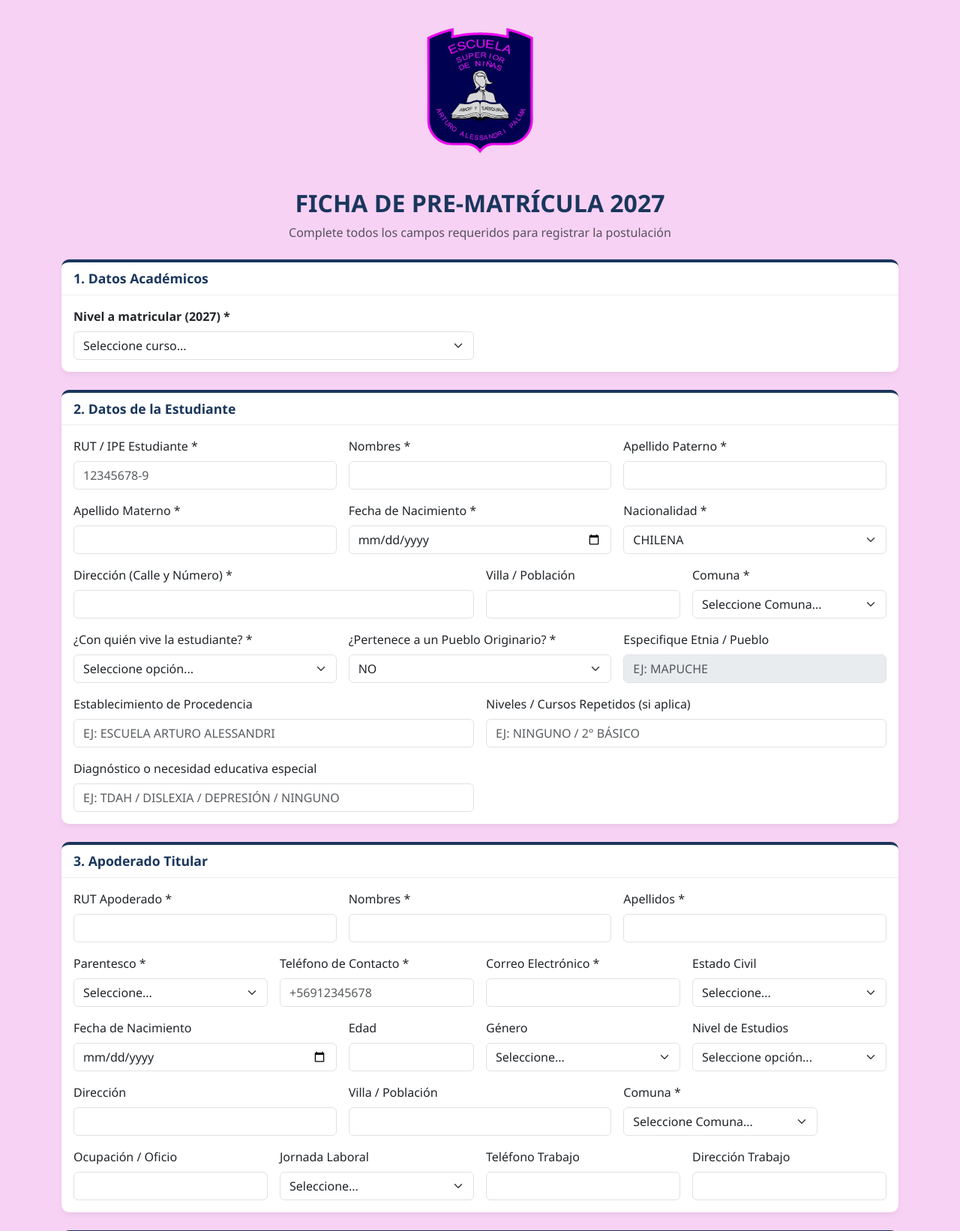
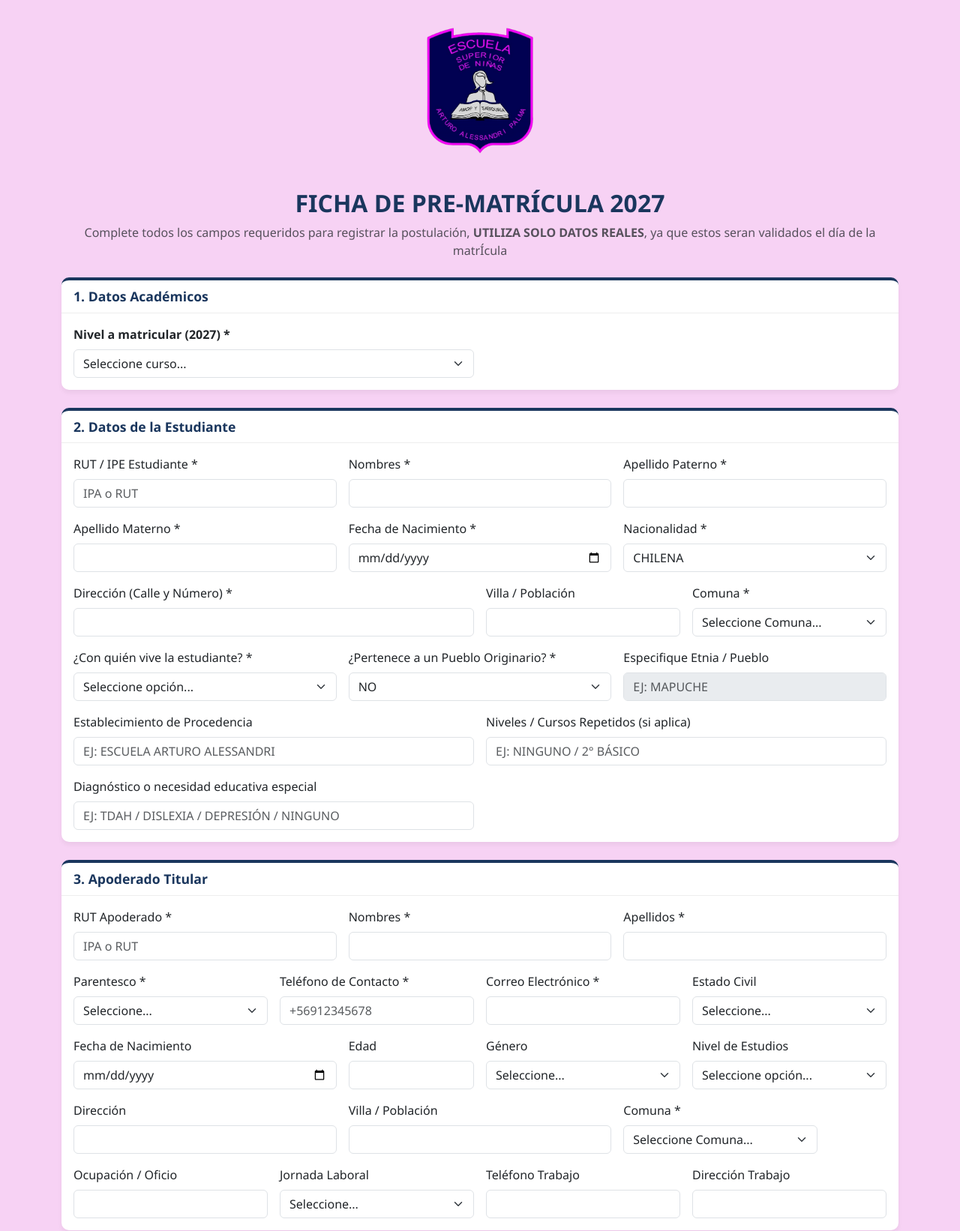
Before and after one commit to joseVaras-afk/matriculas2027, a Spring Boot app: page /pre-matricula.html in a window 1280 px wide. Shown: the top 1642 px of the page at 75% size. Run offline with Spring Boot 4, Linux system fonts and the light colour scheme; some of the project's set-up classes (security, data sources, template engines, error pages and the like) are left out, and stand-ins take their place.

Commit message:
version 2.24

```diff
--- a/src/main/resources/static/pre-matricula.html
+++ b/src/main/resources/static/pre-matricula.html
@@ -19,7 +19,8 @@
         <div class="text-center mb-4">
             <img src="assets/logo.png" alt="Logo Escuela" class="logo-escuela" onerror="this.style.display='none'">
             <h2 class="fw-bold" style="color: var(--azul-marino);">FICHA DE PRE-MATRÍCULA 2027</h2>
-            <p class="text-muted mb-0">Complete todos los campos requeridos para registrar la postulación</p>
+            <p class="text-muted mb-0">Complete todos los campos requeridos para registrar la postulación, <b>UTILIZA
+                    SOLO DATOS REALES</b>, ya que estos seran validados el día de la matrÍcula</p>
         </div>
 
         <form id="formularioMatricula" class="needs-validation" novalidate>
@@ -68,7 +69,7 @@
                     <div class="row g-3">
                         <div class="col-md-4">
                             <label class="form-label" for="alumnaRut">RUT / IPE Estudiante *</label>
-                            <input type="text" class="form-control rut-input" id="alumnaRut" placeholder="12345678-9"
+                            <input type="text" class="form-control rut-input" id="alumnaRut" placeholder="IPA o RUT"
                                 required>
                             <div class="invalid-feedback">Ingrese un RUT válido.</div>
                         </div>
@@ -207,7 +208,8 @@
                     <div class="row g-3">
                         <div class="col-md-4">
                             <label class="form-label" for="apoRut">RUT Apoderado *</label>
-                            <input type="text" class="form-control rut-input" id="apoRut" required>
+                            <input type="text" class="form-control rut-input" id="apoRut" placeholder="IPA o RUT"
+                                required>
                         </div>
                         <div class="col-md-4">
                             <label class="form-label" for="apoNombres">Nombres *</label>
```
